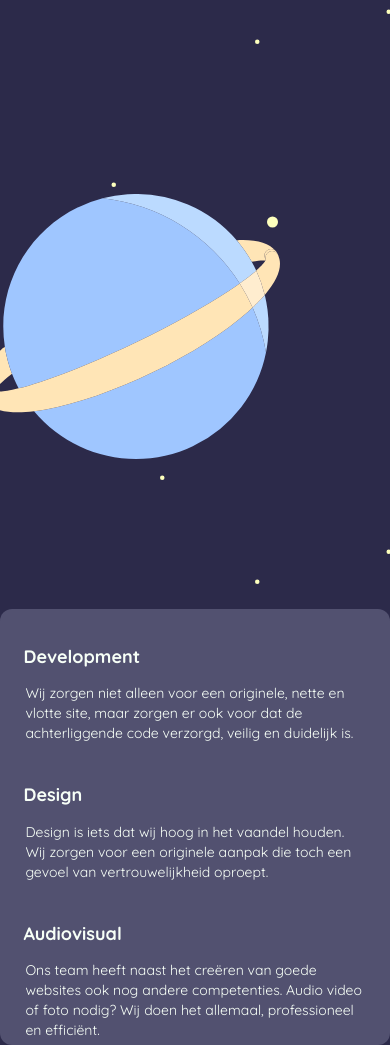
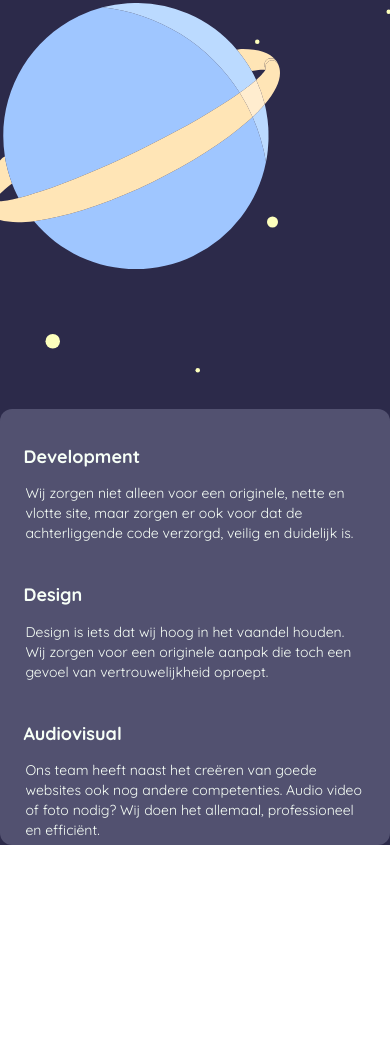
Before and after one commit to isaapons/1617.webd2, a plain HTML site: page index.html in a window 390 px wide. Shown: the part 652-1697 px from the top of the page. After the commit the page ends 1497 px from the top, so only its background shows below. Drawn offline with nearby package versions, Linux system fonts and the light colour scheme; files that its build step writes are made by us from their sources.

Commit message:
I forgot what I did

```diff
--- a/scss/main.scss
+++ b/scss/main.scss
@@ -134,15 +134,11 @@ footer, .moon {
 
   .column-container {
     flex-direction: column;
-    top: 400px;
   }
 
   .column-3 {
     width: 100%;
   }
-.planet {
-  top: 250px;
-}
 }
 
 // PHONE
```
